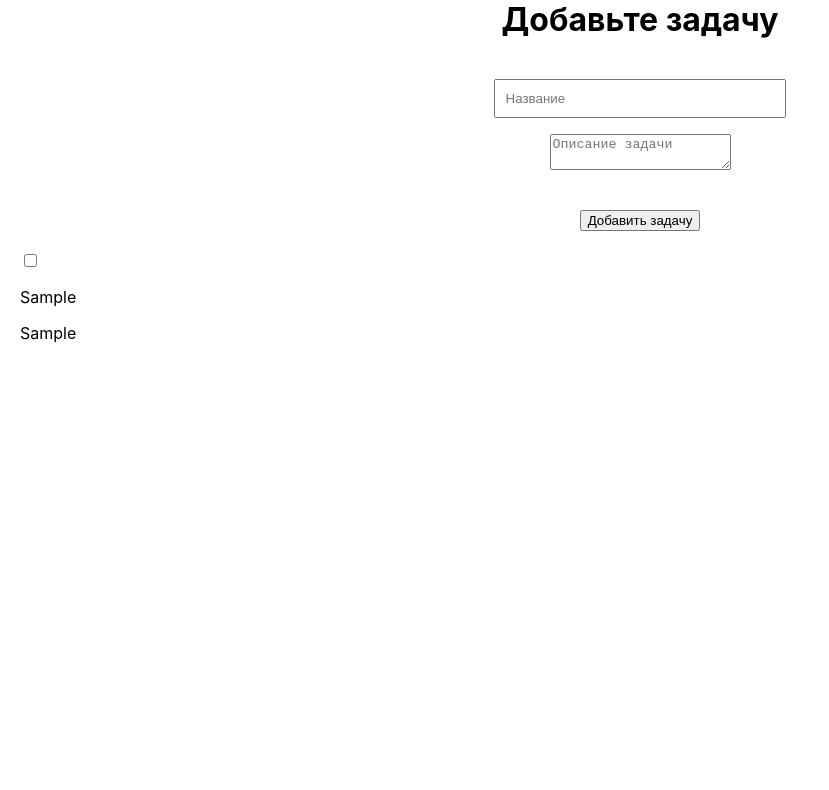
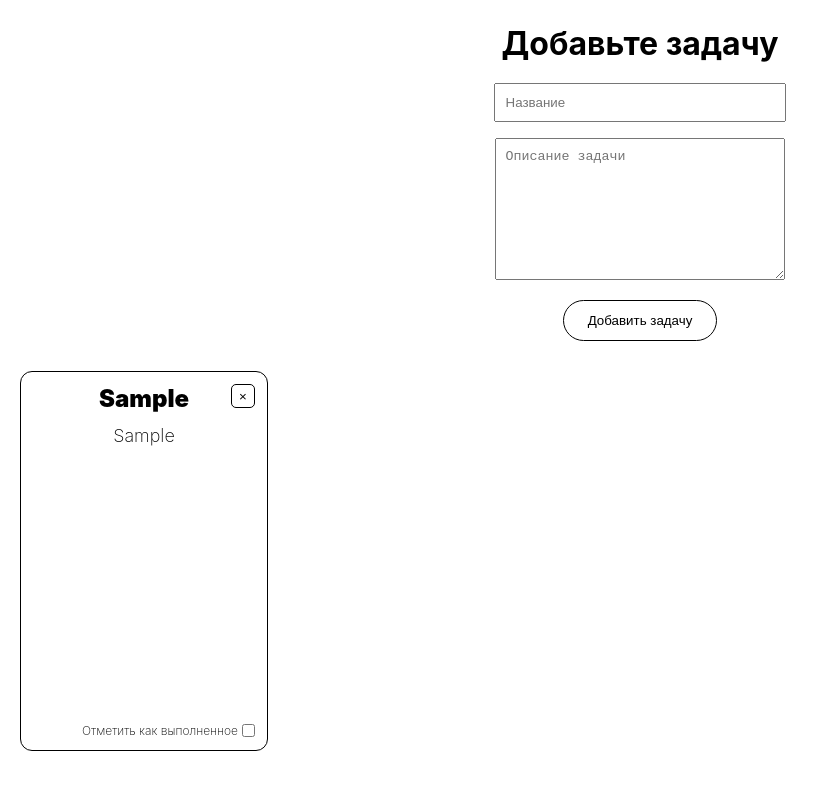
Before and after one commit to lighterboiii/adaptive-todo-list, a React (Create React App) app: page / in a window 1280 px wide. Both pictures are taken after typing "Sample", "Sample" into the empty fields and a click on the button "Добавить задачу". Shown: the top 790 px of the page, without its empty margins (0-829 px from the left). Built offline with nearby package versions, Linux system fonts and the light colour scheme.

Commit message:
feat: базовый функционал и стили

```diff
--- a/src/components/AddTask/AddTask.module.css
+++ b/src/components/AddTask/AddTask.module.css
@@ -8,8 +8,9 @@
 }
 
 .form__set {
+  margin: 0;
   width: 35%;
-  padding: 40px 20px;
+  padding: 20px 0;
   display: flex;
   flex-direction: column;
   align-items: center;
@@ -26,5 +27,13 @@
 .form__textarea {
   padding: 10px;
   width: 60%;
+  height: 120px;
   min-width: 120px;
 }
+
+.form__button {
+  border-radius: 40px;
+  background: transparent;
+  border: .5px black solid;
+  padding: 12px 24px;
+}
--- a/src/components/AddTask/AddTask.tsx
+++ b/src/components/AddTask/AddTask.tsx
@@ -28,7 +28,7 @@ const AddTask: FC = () => {
   const handleSubmit = (e: React.FormEvent<HTMLFormElement>) => {
     e.preventDefault();
     const task = {
-      id: Number(uuid()),
+      id: new Date().getTime(),
       name: inputValue,
       description: description,
       completed: false,
@@ -52,13 +52,16 @@ const AddTask: FC = () => {
         <textarea
         name="description"
         id="description"
+        className={style.form__textarea}
         value={description}
         onChange={(e) => handleChange(e, 'description')}
         placeholder="Описание задачи"
         >
         </textarea>
       </fieldset>
-      <button className={style.form__button}>Добавить задачу</button>
+      <button className={style.form__button}>
+        Добавить задачу
+        </button>
     </form>
   )
 };
--- a/src/components/App/App.module.css
+++ b/src/components/App/App.module.css
@@ -1,5 +1,7 @@
 .app {
   margin: 0 auto;
+  padding: 24px 0;
+  box-sizing: border-box;
 }
 
 .app__title {
--- a/src/components/Task/Task.module.css
+++ b/src/components/Task/Task.module.css
@@ -0,0 +1,57 @@
+.task {
+  margin: 0;
+  padding: 12px;
+  border: 1px black solid;
+  border-radius: 12px;
+  height: 380px;
+  flex-direction: row;
+  flex-wrap: wrap;
+  justify-content: center;
+  align-items: center;
+  box-sizing: border-box;
+  position: relative;
+}
+
+.task__name {
+  font-size: 24px;
+  text-align: center;
+  font-weight: 900;
+  margin: 0;
+}
+
+.task__description {
+  padding: 12px 0;
+  margin: 0;
+  font-size: 18px;
+  font-weight: 200;
+  text-align: center;
+}
+
+.task__checkbox {
+  margin: 0;
+}
+
+.task__label {
+  position: absolute;
+  right: 12px;
+  bottom: 12px;
+  display: flex;
+  align-items: center;
+  justify-content: center;
+  gap: 4px;
+  font-size: 12px;
+  font-weight: 200;
+}
+
+.task__deleteButton {
+  position: absolute;
+  right: 12px;
+  top: 12px;
+  border: .5px black solid;
+  border-radius: 5px;
+  padding: 0;
+  background: transparent;
+  width: 24px;
+  height: 24px;
+  color: black;
+}
--- a/src/components/Task/Task.tsx
+++ b/src/components/Task/Task.tsx
@@ -1,23 +1,44 @@
 import { FC } from "react";
 import style from './Task.module.css';
-import { toggleTaskCompletion } from "../../services/todoSlice";
+import { deleteTask, toggleTaskCompletion } from "../../services/todoSlice";
 import { ITask } from "../../utils/types";
+import { useAppDispatch } from "../../services/typedHooks";
 
 interface ITaskProps {
   task: ITask;
 }
 
 const Task: FC<ITaskProps> = ({ task }) => {
+  const dispatch = useAppDispatch();
+
+  const handleDeleteTask = (id: number) => {
+    dispatch(deleteTask(id))
+  };
+
+  const handleTaskCompketion = (id: number) => {
+    dispatch(toggleTaskCompletion(id));
+  }
+
   return (
-    <li key={task.id} className={style.list__element}>
-      <input
-        type="checkbox"
-        checked={task.completed}
-        onChange={() => { toggleTaskCompletion(task.id) }}
-        className={style.list__checkbox}
-      />
-      <p className={style.list__name}>{task.name}</p>
-      <p className={style.list__description}>{task.description}</p>
+    <li key={task.id} className={style.task}>
+      <label htmlFor={`checkbox-${task.id}`} className={style.task__label}>
+        Отметить как выполненное
+        <input
+          type="checkbox"
+          id={`checkbox-${task.id}`}
+          checked={task.completed}
+          onChange={() => handleTaskCompketion(task.id)}
+          className={style.task__checkbox}
+        />
+      </label>
+      <h3 className={style.task__name}>{task.name}</h3>
+      <p className={style.task__description}>{task.description}</p>
+      <button
+        className={style.task__deleteButton}
+        onClick={() => handleDeleteTask(task.id)}
+      >
+        &times;
+      </button>
     </li>
   )
 };
--- a/src/components/TaskList/TaskList.module.css
+++ b/src/components/TaskList/TaskList.module.css
@@ -1,22 +1,9 @@
 .list {
   margin: 0 auto;
-  padding: 20px;
+  padding: 30px 20px;
   display: grid;
   grid-template-columns: repeat(5, minmax(200px, 1fr));
   list-style: none;
   width: 100%;
   gap: 10px;
 }
-
-.list__element {
-  margin: 0;
-  padding: 12px;
-  border: 1px black solid;
-  border-radius: 12px;
-  height: 380px;
-  flex-direction: row;
-  flex-wrap: wrap;
-  justify-content: flex-start;
-  align-items: center;
-  box-sizing: border-box;
-}
--- a/src/components/TaskList/TaskList.tsx
+++ b/src/components/TaskList/TaskList.tsx
@@ -1,7 +1,6 @@
 import { FC } from "react";
 import style from './TaskList.module.css';
 import { ITask } from "../../utils/types";
-import { toggleTaskCompletion } from "../../services/todoSlice";
 import Task from "../Task/Task";
 
 interface ITaskList {
--- a/src/services/todoSlice.ts
+++ b/src/services/todoSlice.ts
@@ -14,8 +14,7 @@ const todoSlice = createSlice({
     },
     deleteTask: (state, action: PayloadAction<number>) => {
       const taskId = action.payload;
-      const taskToDelete = state.findIndex(task => task.id === taskId);
-      taskToDelete !== 1 && state.splice(taskToDelete, 1);
+      return state.filter(task => task.id !== taskId);
     },
     toggleTaskCompletion: (state, action: PayloadAction<number>) => {
       const taskId = action.payload;
```
